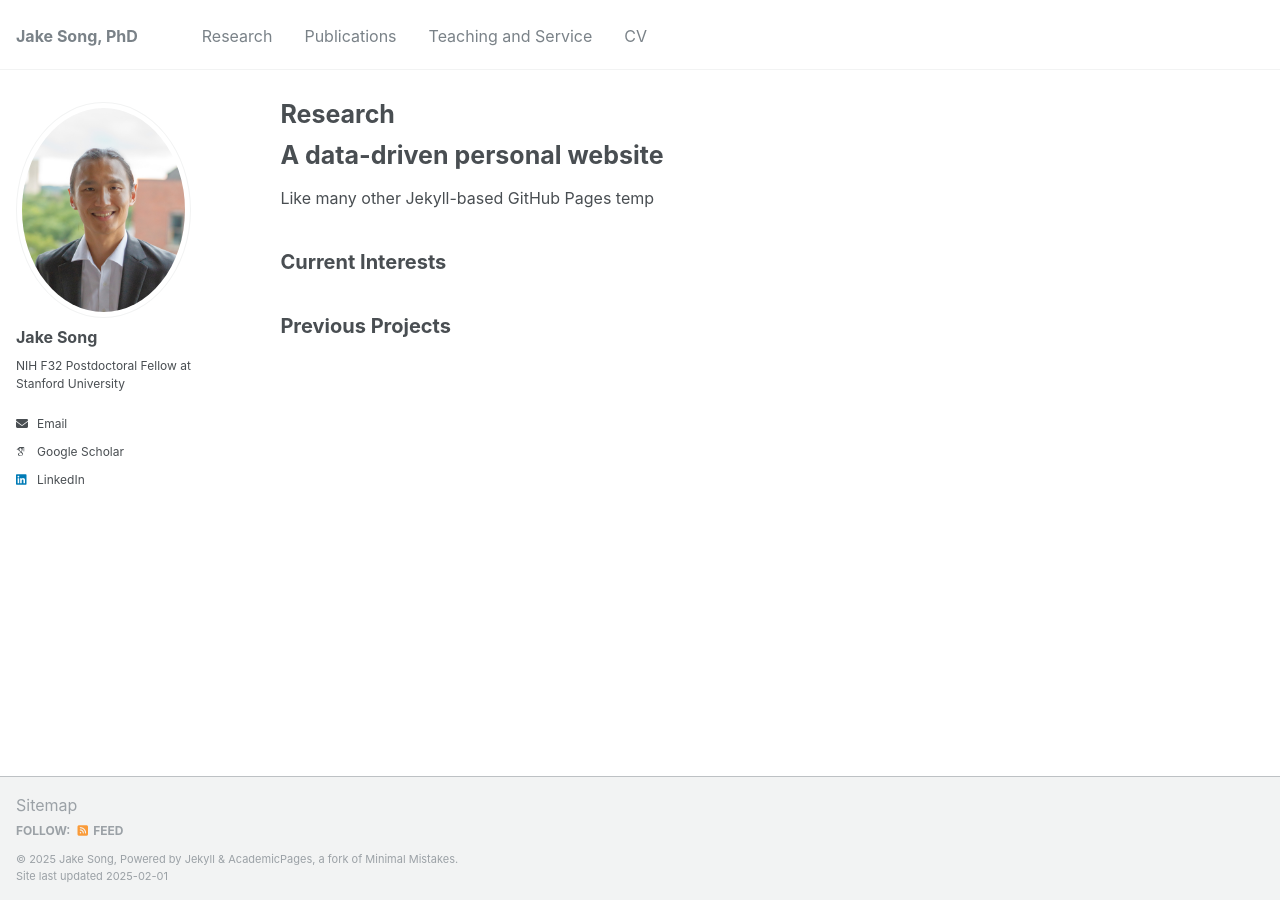
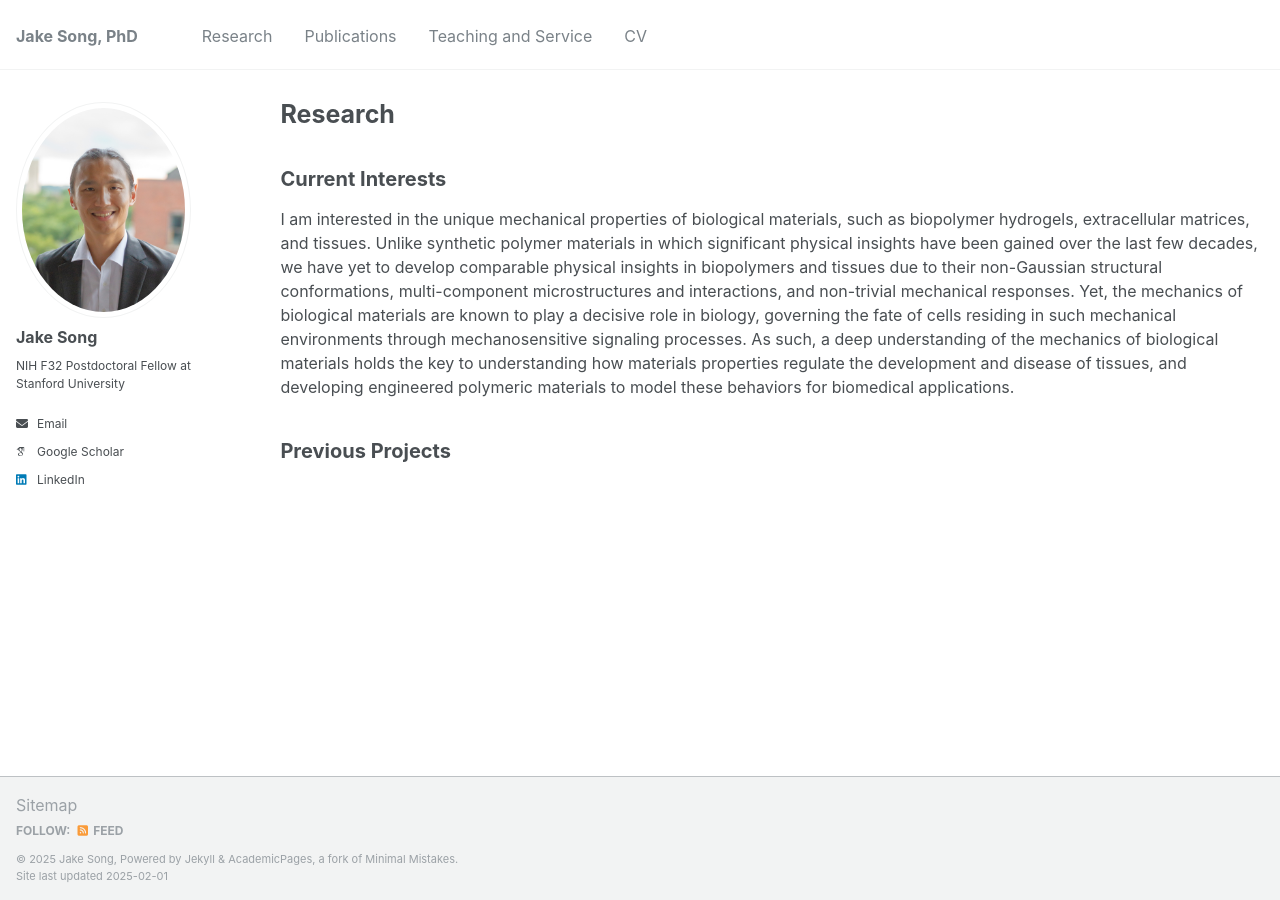
Before and after one commit to jakesong15/jakesong15.github.io, a Jekyll site: the page built from _pages/research.md, in a window 1280 px wide. Built offline with Jekyll 4.4.1, drawn with Linux system fonts in a browser that asks for light colours; some web fonts are replaced.

Commit message:
Update research.md

```diff
--- a/_pages/research.md
+++ b/_pages/research.md
@@ -5,15 +5,12 @@ permalink: /research/
 author_profile: true
 ---
 
-
-
-A data-driven personal website
-======
-Like many other Jekyll-based GitHub Pages temp
-
 ## Current Interests
 
+I am interested in the unique mechanical properties of biological materials, such as biopolymer hydrogels, extracellular matrices, and tissues. Unlike synthetic polymer materials in which significant physical insights have been gained over the last few decades, we have yet to develop comparable physical insights in biopolymers and tissues due to their non-Gaussian structural conformations, multi-component microstructures and interactions, and non-trivial mechanical responses. Yet, the mechanics of biological materials are known to play a decisive role in biology, governing the fate of cells residing in such mechanical environments through mechanosensitive signaling processes. As such, a deep understanding of the mechanics of biological materials holds the key to understanding how materials properties regulate the development and disease of tissues, and developing engineered polymeric materials to model these behaviors for biomedical applications.
+
 ## Previous Projects
+
 
 {% include base_path %}
 
```
